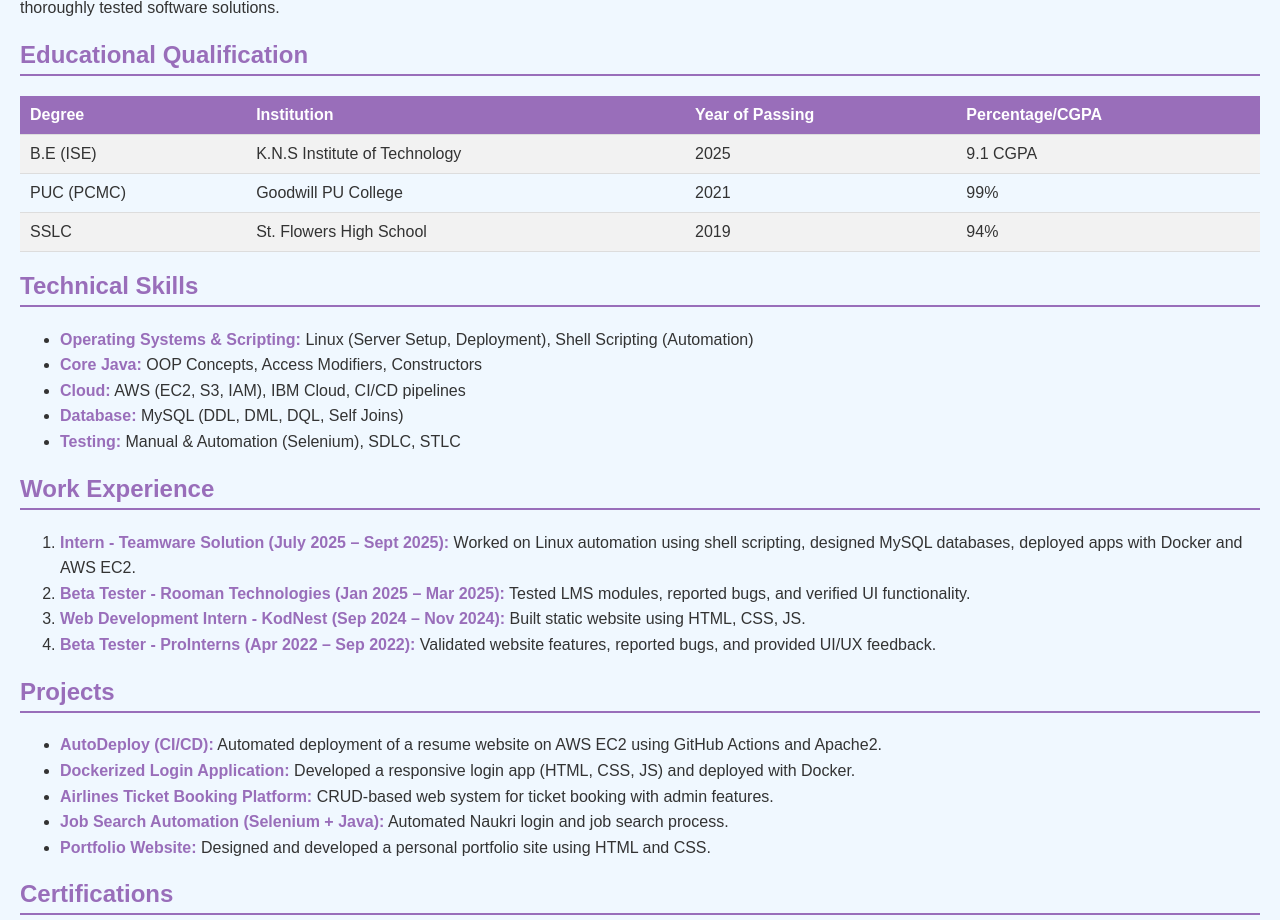
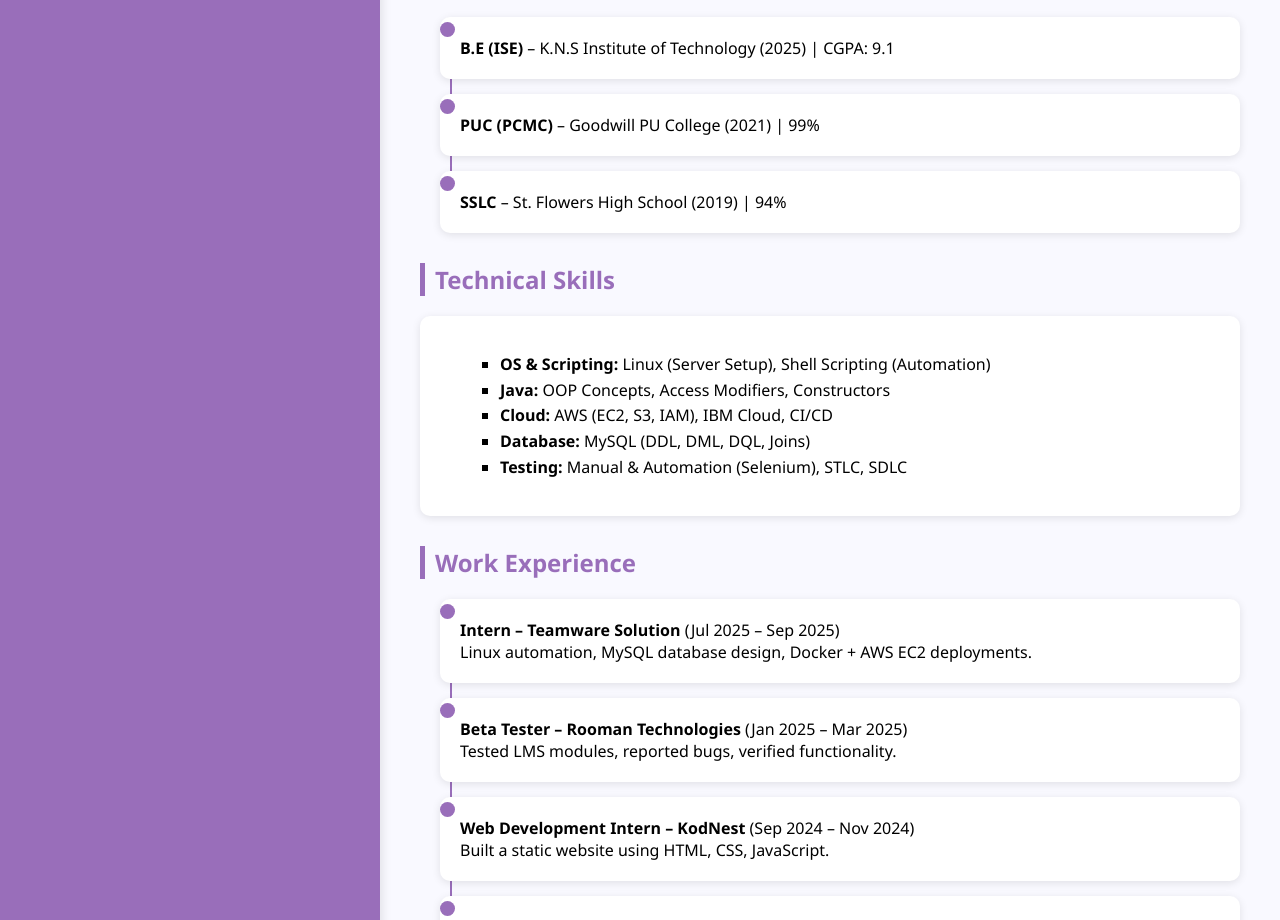
Before and after one commit to mehakbanu24/Resume, a plain HTML site: page index.html in a window 1280 px wide. Shown: the part 436-1356 px from the top of the page. Drawn offline with Linux system fonts and the light colour scheme.

Commit message:
Updated index.html

```diff
--- a/index.html
+++ b/index.html
@@ -1,27 +1,66 @@
 <!DOCTYPE html>
-<html>
+<html lang="en">
 <head>
+    <meta charset="UTF-8">
     <title>Biodata of Mehak Banu</title>
+    <link rel="stylesheet" href="https://cdnjs.cloudflare.com/ajax/libs/font-awesome/6.4.0/css/all.min.css">
     <style>
-        /* General Page Styles */
+        /* General Layout */
         body {
-            font-family: Arial, sans-serif;
-            background-color: #f0f8ff;
-            color: #333;
-            padding: 20px;
+            font-family: 'Segoe UI', sans-serif;
+            background-color: #f9f9ff;
             margin: 0;
+            display: flex;
+            flex-direction: row;
+        }
+
+        /* Sidebar */
+        .sidebar {
+            background: #996eba;
+            color: white;
+            width: 25%;
+            min-height: 100vh;
+            padding: 30px;
+            box-shadow: 2px 0 10px rgba(0,0,0,0.1);
+        }
+
+        .sidebar h2 {
+            border-bottom: 2px solid white;
+            padding-bottom: 5px;
+        }
+
+        .sidebar a {
+            color: white;
+            text-decoration: none;
+            display: flex;
+            align-items: center;
+            margin: 10px 0;
+            font-size: 16px;
+        }
+
+        .sidebar a i {
+            margin-right: 10px;
+        }
+
+        /* Main Content */
+        .main {
+            flex: 1;
+            padding: 40px;
         }
 
         h1 {
+            text-align: center;
             color: #ff4500;
-            text-align: center;
+            font-size: 36px;
+            margin-bottom: 30px;
         }
 
         h2 {
             color: #996eba;
-            border-bottom: 2px solid #996eba;
-            padding-bottom: 5px;
-            margin-top: 20px;
+            border-left: 5px solid #996eba;
+            padding-left: 10px;
+            margin-top: 30px;
+            font-size: 24px;
         }
 
         p, li {
@@ -29,138 +68,148 @@
             line-height: 1.6;
         }
 
-        strong {
-            color: #996eba;
+        /* Timeline Design */
+        .timeline {
+            position: relative;
+            margin-left: 20px;
         }
 
-        table {
-            width: 100%;
-            border-collapse: collapse;
-            margin-top: 10px;
+        .timeline::before {
+            content: '';
+            position: absolute;
+            left: 10px;
+            top: 0;
+            bottom: 0;
+            width: 2px;
+            background: #996eba;
         }
 
-        th, td {
-            padding: 10px;
-            text-align: left;
-            border-bottom: 1px solid #ddd;
+        .timeline-item {
+            position: relative;
+            margin-bottom: 20px;
+            padding-left: 30px;
         }
 
-        th {
-            background-color: #996eba;
-            color: white;
+        .timeline-item::before {
+            content: '';
+            position: absolute;
+            left: 0;
+            top: 5px;
+            width: 15px;
+            height: 15px;
+            background: #996eba;
+            border-radius: 50%;
         }
 
-        tr:nth-child(even) {
-            background-color: #f2f2f2;
+        .card {
+            background: white;
+            padding: 20px;
+            border-radius: 10px;
+            box-shadow: 0 2px 8px rgba(0,0,0,0.1);
+            margin-bottom: 15px;
         }
 
-        .contact-info {
-            background-color: #b492c3;
-            color: white;
-            padding: 10px;
-            border-radius: 5px;
+        ul {
+            list-style-type: square;
+            margin-left: 20px;
         }
     </style>
 </head>
 <body>
 
-    <h1>Biodata</h1>
+    <!-- Sidebar with Contact Info -->
+    <div class="sidebar">
+        <h2>Contact</h2>
+        <p><strong>Email:</strong><br> mehakbanu024@gmail.com</p>
+        <p><strong>Phone:</strong><br> +91 9036282310</p>
+        <h2>Links</h2>
+        <a href="https://www.linkedin.com/in/mehak-banu" target="_blank"><i class="fab fa-linkedin"></i> LinkedIn</a>
+        <a href="https://github.com/mehakbanu24" target="_blank"><i class="fab fa-github"></i> GitHub</a>
+        <a href="https://mehakbanu24.github.io/My_Portfolio/" target="_blank"><i class="fas fa-globe"></i> Portfolio</a>
+    </div>
 
-    <!-- Personal Information -->
-    <h2>Personal Information</h2>
-    <p><strong>Name:</strong> Mehak Banu</p>
-    <p><strong>Date of Birth:</strong> January 3, 2004</p>
-    <p><strong>Gender:</strong> Female</p>
-    <p><strong>Nationality:</strong> Indian</p>
+    <!-- Main Content -->
+    <div class="main">
+        <h1>Mehak Banu</h1>
 
         <!-- Career Objective -->
         <h2>Career Objective</h2>
+        <div class="card">
             <p>Motivated Software Developer with strong skills in Java, MySQL, Linux, and Shell Scripting. Experienced in building and deploying applications using Docker, CI/CD pipelines, and AWS. Skilled in manual and automation testing with Selenium. Passionate about designing scalable systems, automating workflows, and delivering high-performance, thoroughly tested software solutions.</p>
+        </div>
 
         <!-- Education -->
-    <h2>Educational Qualification</h2>
-    <table>
-        <tr>
-            <th>Degree</th>
-            <th>Institution</th>
-            <th>Year of Passing</th>
-            <th>Percentage/CGPA</th>
-        </tr>
-        <tr>
-            <td>B.E (ISE)</td>
-            <td>K.N.S Institute of Technology</td>
-            <td>2025</td>
-            <td>9.1 CGPA</td>
-        </tr>
-        <tr>
-            <td>PUC (PCMC)</td>
-            <td>Goodwill PU College</td>
-            <td>2021</td>
-            <td>99%</td>
-        </tr>
-        <tr>
-            <td>SSLC</td>
-            <td>St. Flowers High School</td>
-            <td>2019</td>
-            <td>94%</td>
-        </tr>
-    </table>
+        <h2>Education</h2>
+        <div class="timeline">
+            <div class="timeline-item card">
+                <strong>B.E (ISE)</strong> – K.N.S Institute of Technology (2025) | CGPA: 9.1
+            </div>
+            <div class="timeline-item card">
+                <strong>PUC (PCMC)</strong> – Goodwill PU College (2021) | 99%
+            </div>
+            <div class="timeline-item card">
+                <strong>SSLC</strong> – St. Flowers High School (2019) | 94%
+            </div>
+        </div>
 
         <!-- Skills -->
         <h2>Technical Skills</h2>
+        <div class="card">
             <ul>
-        <li><strong>Operating Systems & Scripting:</strong> Linux (Server Setup, Deployment), Shell Scripting (Automation)</li>
-        <li><strong>Core Java:</strong> OOP Concepts, Access Modifiers, Constructors</li>
-        <li><strong>Cloud:</strong> AWS (EC2, S3, IAM), IBM Cloud, CI/CD pipelines</li>
-        <li><strong>Database:</strong> MySQL (DDL, DML, DQL, Self Joins)</li>
-        <li><strong>Testing:</strong> Manual & Automation (Selenium), SDLC, STLC</li>
+                <li><strong>OS & Scripting:</strong> Linux (Server Setup), Shell Scripting (Automation)</li>
+                <li><strong>Java:</strong> OOP Concepts, Access Modifiers, Constructors</li>
+                <li><strong>Cloud:</strong> AWS (EC2, S3, IAM), IBM Cloud, CI/CD</li>
+                <li><strong>Database:</strong> MySQL (DDL, DML, DQL, Joins)</li>
+                <li><strong>Testing:</strong> Manual & Automation (Selenium), STLC, SDLC</li>
             </ul>
+        </div>
 
         <!-- Work Experience -->
         <h2>Work Experience</h2>
-    <ol>
-        <li><strong>Intern - Teamware Solution (July 2025 – Sept 2025):</strong> Worked on Linux automation using shell scripting, designed MySQL databases, deployed apps with Docker and AWS EC2.</li>
-        <li><strong>Beta Tester - Rooman Technologies (Jan 2025 – Mar 2025):</strong> Tested LMS modules, reported bugs, and verified UI functionality.</li>
-        <li><strong>Web Development Intern - KodNest (Sep 2024 – Nov 2024):</strong> Built static website using HTML, CSS, JS.</li>
-        <li><strong>Beta Tester - ProInterns (Apr 2022 – Sep 2022):</strong> Validated website features, reported bugs, and provided UI/UX feedback.</li>
-    </ol>
+        <div class="timeline">
+            <div class="timeline-item card">
+                <strong>Intern – Teamware Solution</strong> (Jul 2025 – Sep 2025)<br>
+                Linux automation, MySQL database design, Docker + AWS EC2 deployments.
+            </div>
+            <div class="timeline-item card">
+                <strong>Beta Tester – Rooman Technologies</strong> (Jan 2025 – Mar 2025)<br>
+                Tested LMS modules, reported bugs, verified functionality.
+            </div>
+            <div class="timeline-item card">
+                <strong>Web Development Intern – KodNest</strong> (Sep 2024 – Nov 2024)<br>
+                Built a static website using HTML, CSS, JavaScript.
+            </div>
+            <div class="timeline-item card">
+                <strong>Beta Tester – ProInterns</strong> (Apr 2022 – Sep 2022)<br>
+                Validated website features, provided UI/UX feedback.
+            </div>
+        </div>
 
         <!-- Projects -->
         <h2>Projects</h2>
+        <div class="card">
             <ul>
-        <li><strong>AutoDeploy (CI/CD):</strong> Automated deployment of a resume website on AWS EC2 using GitHub Actions and Apache2.</li>
-        <li><strong>Dockerized Login Application:</strong> Developed a responsive login app (HTML, CSS, JS) and deployed with Docker.</li>
-        <li><strong>Airlines Ticket Booking Platform:</strong> CRUD-based web system for ticket booking with admin features.</li>
-        <li><strong>Job Search Automation (Selenium + Java):</strong> Automated Naukri login and job search process.</li>
-        <li><strong>Portfolio Website:</strong> Designed and developed a personal portfolio site using HTML and CSS.</li>
+                <li><strong>AutoDeploy:</strong> Automated CI/CD deployment on AWS EC2 using GitHub Actions.</li>
+                <li><strong>Dockerized Login Application:</strong> Responsive login app deployed using Docker.</li>
+                <li><strong>Airlines Ticket Booking:</strong> CRUD-based booking system with admin features.</li>
+                <li><strong>Job Search Automation:</strong> Selenium + Java automation for Naukri job search.</li>
+                <li><strong>Portfolio Website:</strong> Designed and deployed personal portfolio using HTML, CSS.</li>
             </ul>
+        </div>
 
-    <!-- Certifications -->
-    <h2>Certifications</h2>
+        <!-- Certifications & Achievements -->
+        <h2>Certifications & Achievements</h2>
+        <div class="card">
             <ul>
                 <li>Cloud Application Developer – NSDC Rooman</li>
                 <li>Introduction to Cloud – IBM</li>
-        <li>Software Testing – QSpiders (Java, SQL, Manual Testing, Selenium)</li>
+                <li>Software Testing – QSpiders (Manual + Selenium)</li>
+                <li>2nd Prize – Paper Presentation (Cognitech-23)</li>
+                <li>1st Prize – Debugging Competition (Tech Takshak 2024)</li>
+                <li>Hackathon Coordinator – Tech Takshak 2024</li>
+                <li>Volunteered – Cancer Awareness Campaign (Suriya Foundation)</li>
             </ul>
-
-    <!-- Achievements -->
-    <h2>Achievements</h2>
-    <ul>
-        <li>2nd Prize - Paper Presentation (Cognitech-23)</li>
-        <li>1st Prize - Debugging Competition (Tech Takshak 2024)</li>
-        <li>Hackathon Coordinator - Tech Takshak 2024</li>
-        <li>Volunteered in Cancer Awareness Campaign (Suriya Foundation)</li>
-    </ul>
-
-    <!-- Contact -->
-    <h2>Contact Information</h2>
-    <div class="contact-info">
-        <p><strong>Email:</strong> mehakbanu024@gmail.com</p>
-        <p><strong>Phone:</strong> +91 9036282310</p>
-        <p><strong>LinkedIn:</strong> <a href="https://www.linkedin.com/in/mehak-banu" style="color:white;">linkedin.com/in/mehak-banu</a></p>
-        <p><strong>GitHub:</strong> <a href="https://github.com/mehakbanu24" style="color:white;">github.com/mehakbanu24</a></p>
-        <p><strong>Portfolio:</strong> <a href="https://mehakbanu24.github.io/My_Portfolio/" style="color:white;">mehakbanu24.github.io/My_Portfolio</a></p>
         </div>
-
+    </div>
 </body>
 </html>
```
Lines whose indentation alone changed are shown as unchanged.
